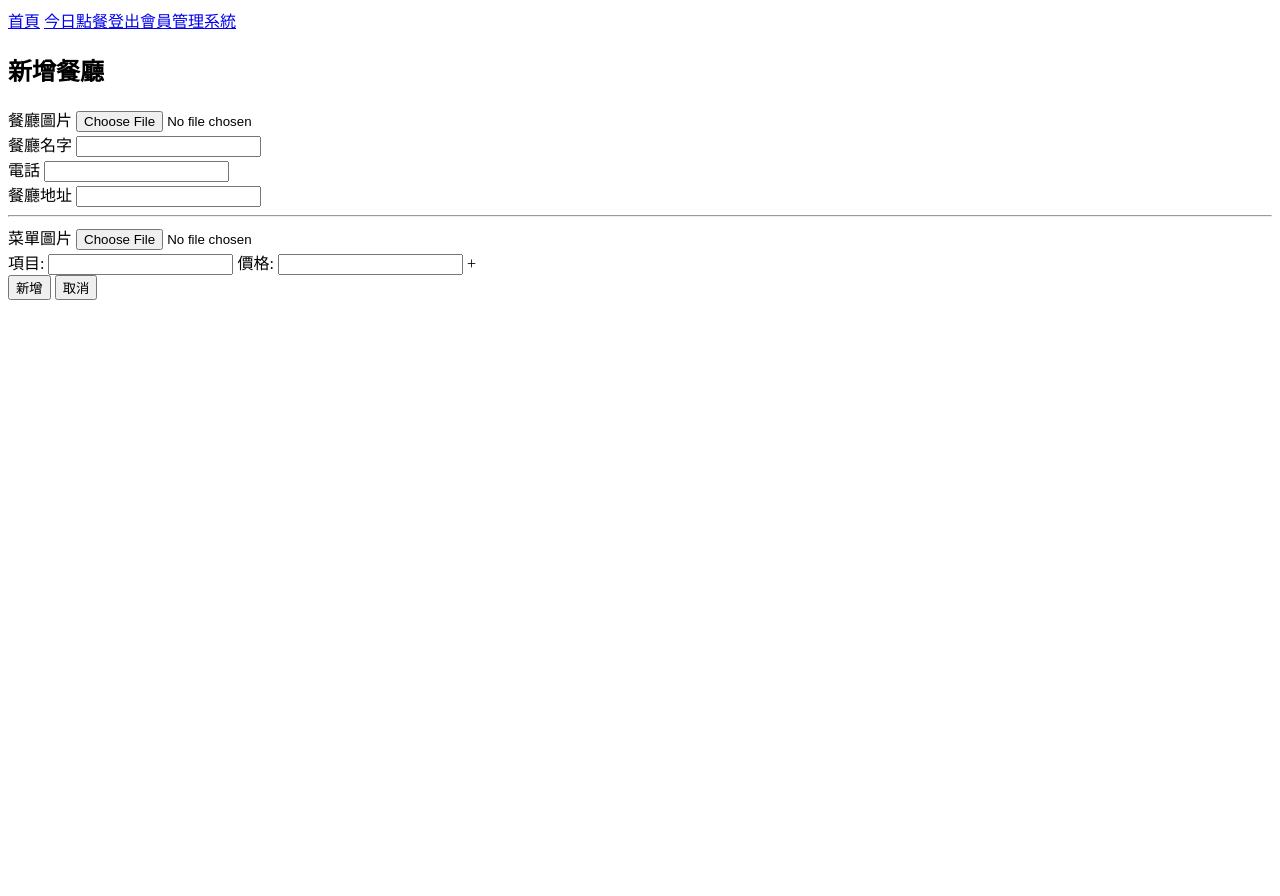
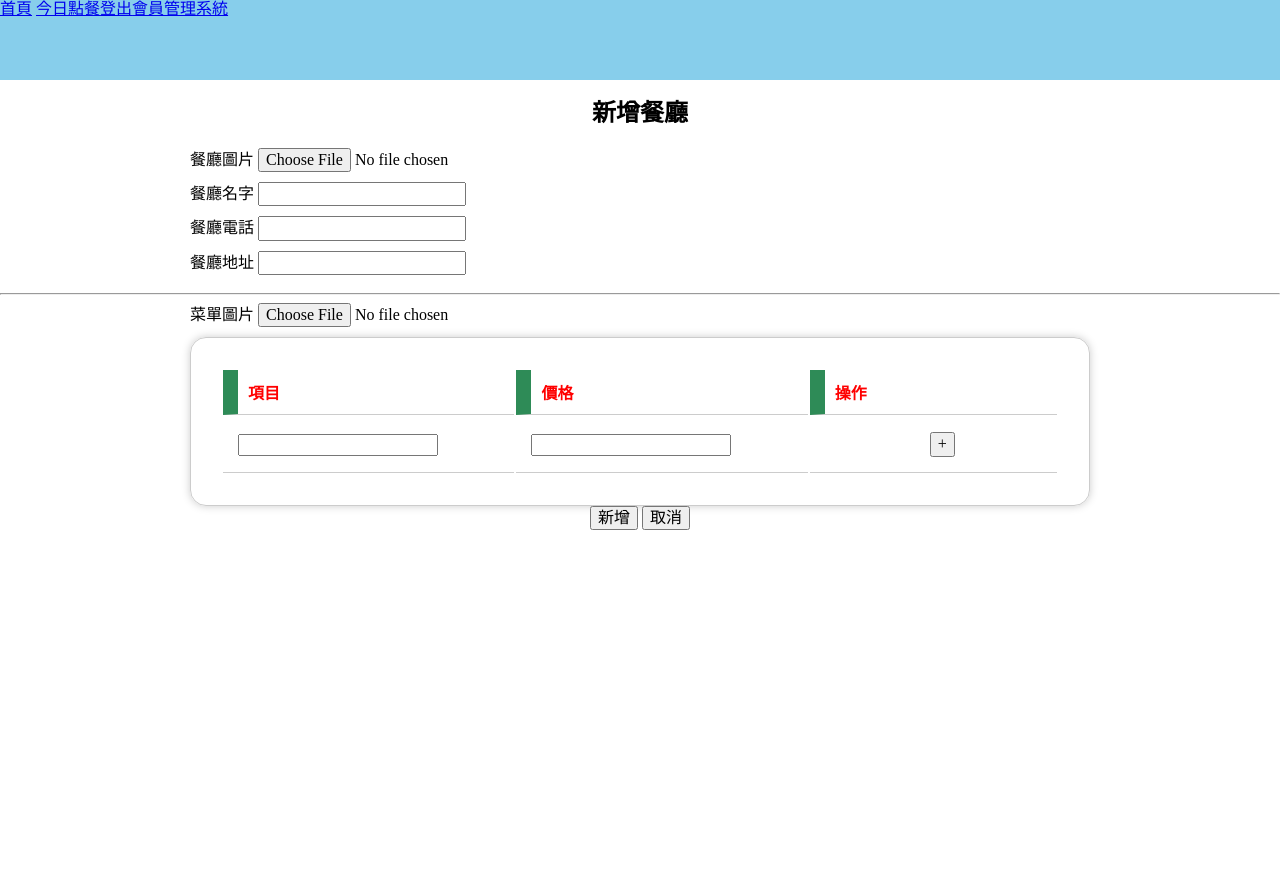
Before and after one commit to hank1234253/dinbendon, a PHP site: page /index.php?do=add_restaurant in a window 1280 px wide. Before the commit the page ends 300 px from the top, so only its background shows below. Run offline with PHP 8.4, Linux system fonts and the light colour scheme; the visitor is signed in with stand-in values (Sample User, id 1); data that the repository does not hold is empty.

Commit message:
增加部分CSS

```diff
--- a/front/add_restaurant.php
+++ b/front/add_restaurant.php
@@ -1,12 +1,65 @@
 <style>
-    img{
+    main {
+        text-align: center;
+        box-sizing: border-box;
+    }
+
+    img {
         max-width: 500px;
     }
+
     #delBtn,
-    #delBtn2{
+    #delBtn2 {
         display: none;
     }
 
+    #space {
+        height: 350px;
+    }
+
+    .container {
+        width: 900px;
+        display: flex;
+        flex-direction: column;
+        align-items: flex-start;
+        margin: 0 auto;
+    }
+
+    .container>div {
+        margin-bottom: 10px;
+    }
+    .menu{
+        border: 1px solid #ccc;
+        padding: 30px;
+        border-radius: 1em;
+        box-shadow: 0 0 8px #ccc;
+    }
+    .menu td,th{
+        width: 600px;
+        text-align: left;
+    }
+    .menu th{
+        padding: 10px;
+        border-left: 15px solid seagreen;
+        border-bottom: 1px solid #ccc;
+        color:red;
+    }
+
+    .menu td{
+        padding: 15px;
+        padding-left: 15px;
+        border-bottom: 1px solid #ccc;
+    }
+    .menu td>input{
+        width: 200px;
+        height: 22px;
+    }
+    .menu tr>td:nth-child(3){
+        padding-left: 120px;
+    }
+    input[type="file"]{
+        margin-right: 85px;
+    }
 </style>
 <h2>新增餐廳</h2>
 <?php
@@ -17,74 +70,89 @@ if (!empty($_GET['error'])) {
 <form action="./api/add_restaurant.php" method="post" enctype="multipart/form-data">
     <div>
         <img id="img" src="#" alt="">
-        <button type="button" id="delBtn" onclick="delImg('img_file','img',this)">刪除圖片</button>
     </div>
+    <div class="container">
         <div>
             <label for="img">餐廳圖片</label>
             <input type="file" name="img" id="img_file" accept="image/gif, image/jpeg, image/png">
+            <button type="button" id="delBtn" onclick="delImg('img_file','img',this)">刪除圖片</button>
         </div>
         <div>
             <label for="name">餐廳名字</label>
             <input type="text" name="name" id="name" required>
         </div>
         <div>
-        <label for="tel">電話</label>
+            <label for="tel">餐廳電話</label>
             <input type="text" name="tel" id="tel" onkeyup="value=value.replace(/[^\d]+/g,'')" required>
         </div>
         <div>
             <label for="addr">餐廳地址</label>
             <input type="text" name="addr" id="addr" required>
         </div>
+    </div>
     <hr>
     <div>
         <img id="menu_img" src="#" alt="">
-        <button type="button" id="delBtn2" onclick="delImg('menu_img_file','menu_img',this)">刪除圖片</button>
     </div>
+    <div class="container">
         <div>
             <label for="menu_img">菜單圖片</label>
             <input type="file" name="menu_img" id="menu_img_file" accept="image/gif, image/jpeg, image/png">
+            <button type="button" id="delBtn2" onclick="delImg('menu_img_file','menu_img',this)">刪除圖片</button>
         </div>
-    <div class=menu>
-        <label for="">項目:</label>
-        <input type="text" name="menu[]" required>
-        <label for="">價格:</label>
-        <input type="number" name="dollar[]" class="dollar" min="0" onkeyup="value=value.replace(/^(0+)|[^\d]+/g,'')" required>
-        <span onclick="addDiv()">+</span>
+    </div>
+    <div class="container">
+        <table class=menu>
+            <tr>
+                <th>項目</th>
+                <th>價格</th>
+                <th>操作</th>
+            </tr>
+            <tr>
+                <td><input type="text" name="menu[]" required></td>
+                <td><input type="number" name="dollar[]" class="dollar" min="0" onkeyup="value=value.replace(/^(0+)|[^\d]+/g,'')" required></td>
+                <td>
+                    <button type="button" onclick="addDiv()">+</button>
+                </td>
+            </tr>
+        </table>
     </div>
     <div>
         <input type="submit" value="新增">
         <button type="button" onclick="location.href='./index.php'">取消</button>
     </div>
+    <div id="space">
+
 
 </form>
 <script>
     function addDiv() {
-        let str = `<div>
-                <label for="">項目:</label>
-                <input type="text" name="menu[]" required>
-                <label for="">價格:</label>
-                <input type="number" name="dollar[]" onkeyup="value=value.replace(/^(0+)|[^\\d]+/g,'')" required>
-                <span onclick="addDiv()">+</span>
-                <span onclick="delDiv(this)">-</span>
-            </div>`;
+        let str = `<tr>
+                <td><input type="text" name="menu[]" required></td>
+                <td><input type="number" name="dollar[]" class="dollar" min="0" onkeyup="value=value.replace(/^(0+)|[^\d]+/g,'')" required></td>
+                <td>
+                    <button type="button" onclick="addDiv()">+</button>
+                    <button type="button" onclick="delDiv(this)">-</button>
+                </td>
+            </tr>`;
         $(".menu").append(str);
     }
 
     function delDiv(el) {
-        let dom = $(el).parent();
+        let dom = $(el).parent().parent();
         dom.remove();
     }
 
     $("#img_file").change(function() {
-        readURL(this,"#img");
-        document.getElementById("delBtn").style.display="block";
+        readURL(this, "#img");
+        document.getElementById("delBtn").style.display = "inline-block";
     });
     $("#menu_img_file").change(function() {
-        readURL(this,"#menu_img");
-        document.getElementById("delBtn2").style.display="block";
+        readURL(this, "#menu_img");
+        document.getElementById("delBtn2").style.display = "inline-block";
     });
 
-    function readURL(input,img) {
+    function readURL(input, img) {
         if (input.files && input.files[0]) {
             let reader = new FileReader();
             reader.onload = function(e) {
@@ -95,9 +163,9 @@ if (!empty($_GET['error'])) {
     }
 
 
-    function delImg(file,img,obj){
-        document.getElementById(file).value="";
-        document.getElementById(img).src="";
-        obj.style.display="none";
+    function delImg(file, img, obj) {
+        document.getElementById(file).value = "";
+        document.getElementById(img).src = "";
+        obj.style.display = "none";
     }
 </script>
--- a/index.php
+++ b/index.php
@@ -13,6 +13,20 @@ if(!empty($_SESSION['buy'])){
     <meta http-equiv="X-UA-Compatible" content="IE=edge">
     <meta name="viewport" content="width=device-width, initial-scale=1.0">
     <title>訂便當</title>
+    <link rel="stylesheet" href="https://cdnjs.cloudflare.com/ajax/libs/normalize/8.0.1/normalize.min.css" integrity="sha512-NhSC1YmyruXifcj/KFRWoC561YpHpc5Jtzgvbuzx5VozKpWvQ+4nXhPdFgmx8xqexRcpAglTj9sIBWINXa8x5w==" crossorigin="anonymous" referrerpolicy="no-referrer" />
+    <style>
+        header{
+            position: fixed;
+            top: 0;
+            left: 0;
+            width: 100%;
+            height: 80px;
+            background-color: skyblue;
+        }
+        main{
+            margin-top: 100px;
+        }
+    </style>
 </head>
 <script src="./js/jquery-3.7.0.min.js"></script>
 <body>
```
Also changed, not shown: front/menu.php (+36 -6 lines). Lines whose indentation alone changed are shown as unchanged.
